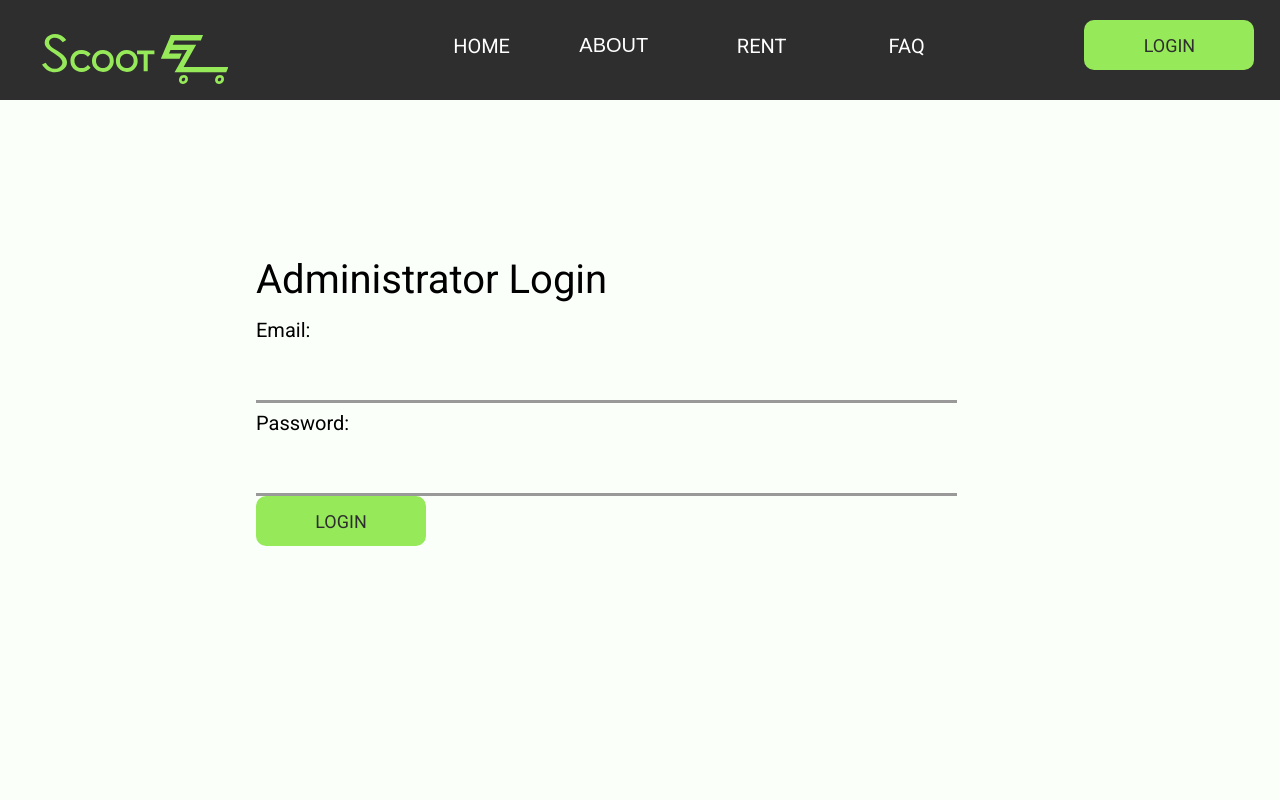
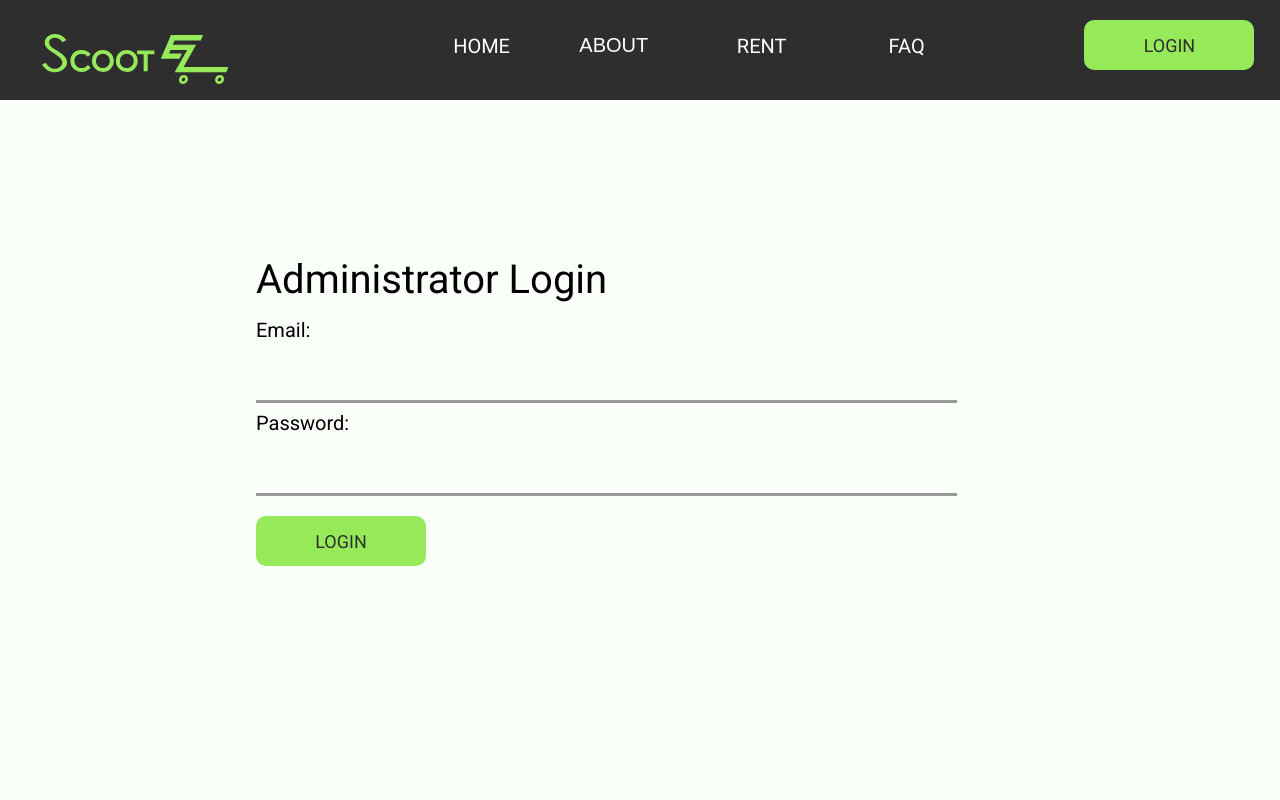
Before and after one commit to amitathik7/ScootEZ, a React (Create React App) app in the folder client/: page /admin-login in a window 1280 px wide. Shown: the top 800 px of the page. Built offline with nearby package versions, Linux system fonts and the light colour scheme.

Commit message:
space added

```diff
--- a/client/src/Pages/AdminLoginPage.js
+++ b/client/src/Pages/AdminLoginPage.js
@@ -66,10 +66,12 @@ export default function AdminLoginPage() {
                     value={loginInfo.password}
                     onChange={handlePasswordChange}
                 />
-                <button className="button1" onClick={handleLogin}>
-                        LOGIN
-                </button>
-            </div>
+                <div style={{ marginTop: '20px' }}>
+          <button className="button1" onClick={handleLogin}>
+            LOGIN
+          </button>
         </div>
-    );
+      </div>
+    </div>
+  );
 }
--- a/client/src/Pages/EmployeeLoginPage.js
+++ b/client/src/Pages/EmployeeLoginPage.js
@@ -65,10 +65,12 @@ export default function EmployeeLoginPage() {
                     value={loginInfo.password}
                     onChange={handlePasswordChange}
                 />
-                <button className="button1" onClick={handleLogin}>
-                        LOGIN
-                </button>
-            </div>
+               <div style={{ marginTop: '20px' }}>
+          <button className="button1" onClick={handleLogin}>
+            LOGIN
+          </button>
         </div>
-    );
+      </div>
+    </div>
+  );
 }
```
Also changed, not shown: client/package.json (+6 -6 lines), 1 other file (tests, documents, lock files or other folders).
